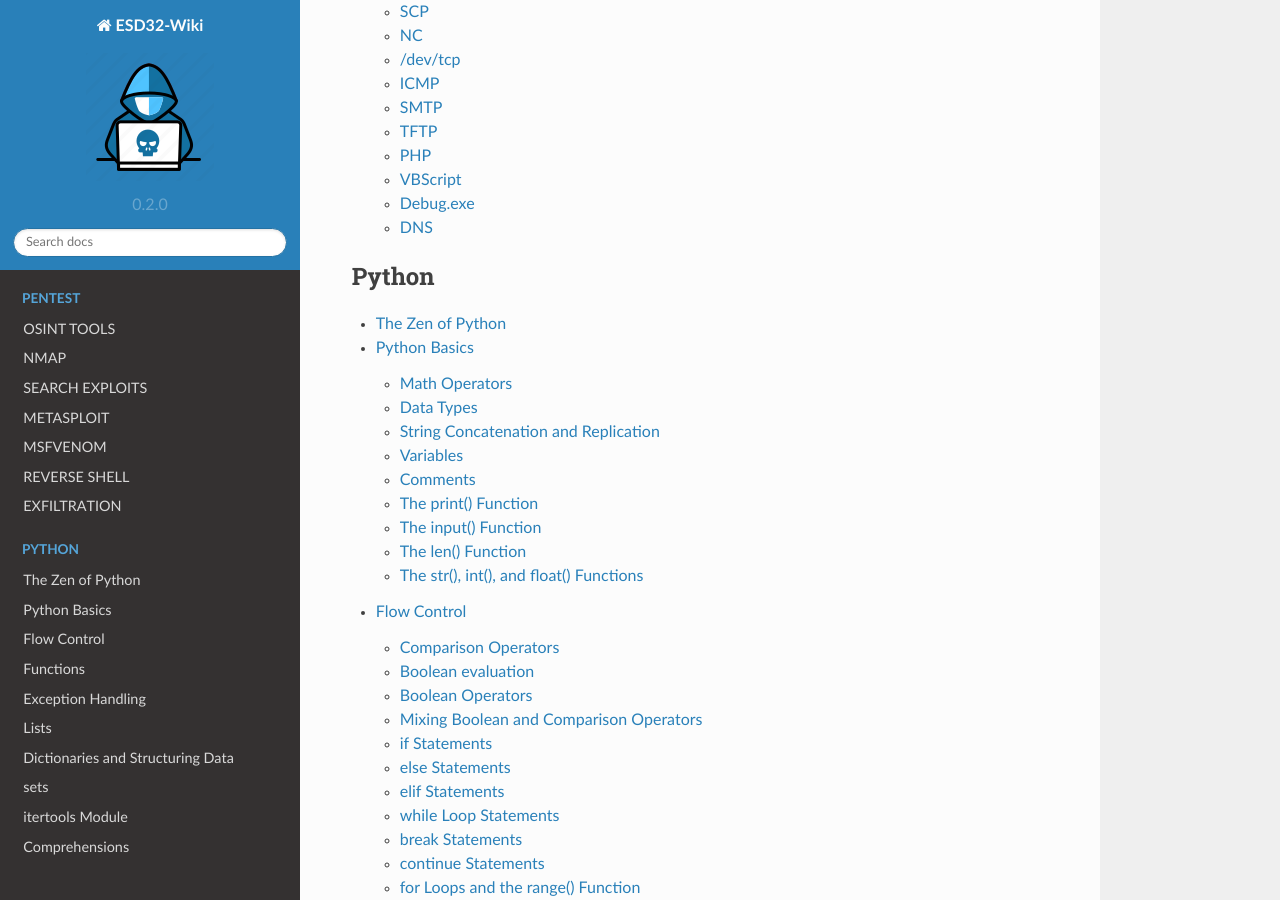
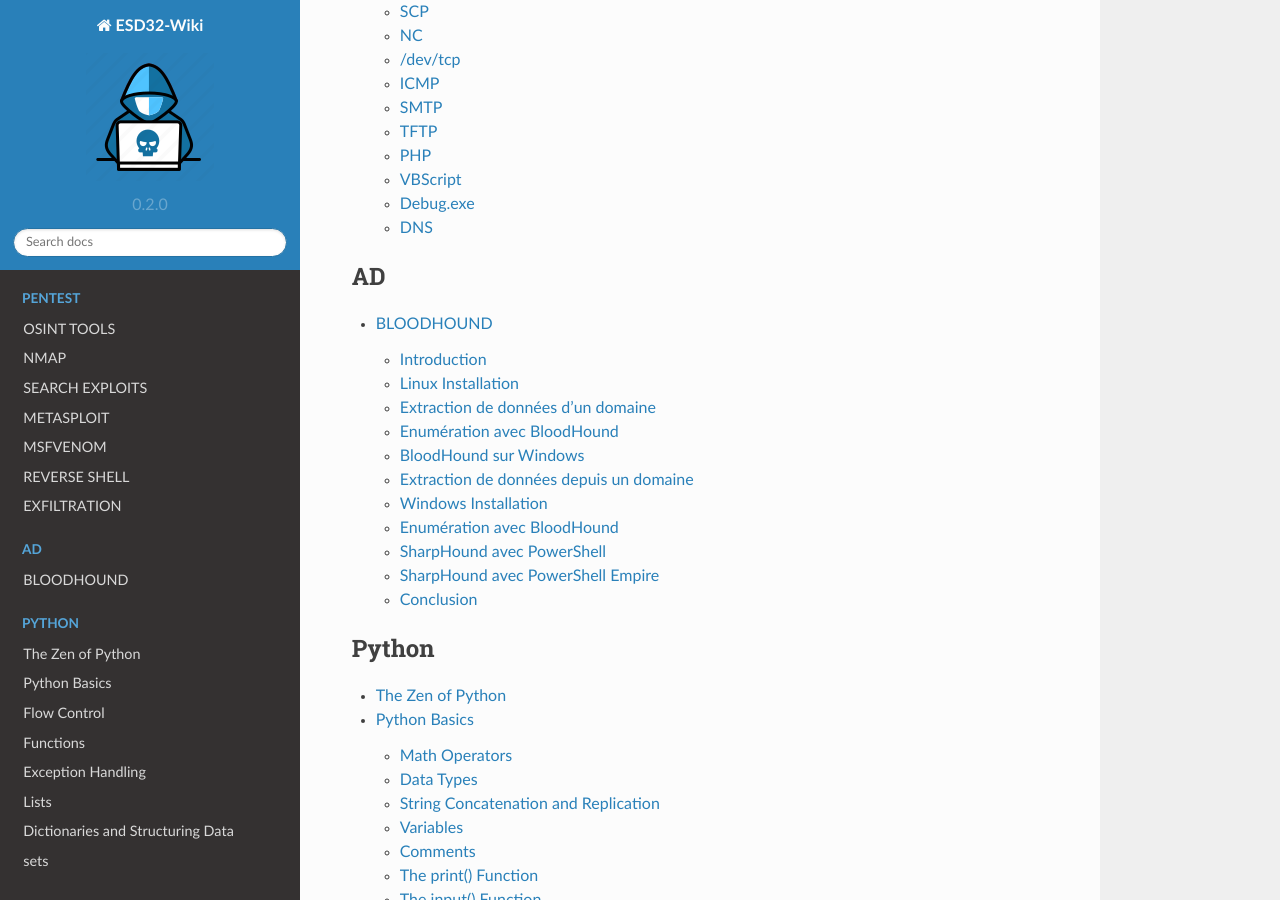
Before and after one commit to A73X/ESD32-Wiki, a Sphinx documentation site: the page built from docs/source/index.rst, in a window 1280 px wide and 900 px high, scrolled down 1838 px. Built offline with Sphinx 7.4.7 and the Read the Docs theme 2.0.0, drawn with Linux system fonts in a browser that asks for light colours; some of the changed lines change nothing that is shown.

Commit message:
add bloodhound

```diff
--- /dev/null
+++ b/docs/source/AD/bloodhound.rst
@@ -0,0 +1,228 @@
+==========
+BLOODHOUND
+==========
+
+**Source** : https://www.hackingarticles.in/active-directory-enumeration-bloodhound/
+
+Introduction
+============
+
+BloodHound est programmé pour générer des graphiques qui révèlent les secrets et les relations au sein d'un réseau Active Directory.
+BloodHound prend également en charge Azure.
+BloodHound permet aux attaquants d'identifier des chemins d'attaque complexes qu'il serait impossible d'identifier autrement.
+L'équipe bleue peut utiliser BloodHound pour identifier et corriger ces mêmes schémas d'attaque.
+
+Linux Installation
+==================
+
+Quelques guides et méthodes multiples peuvent vous aider à configurer et installer Bloodhound sur votre machine hôte.
+Nous allons suivre les documents officiels de BloodHound qui peuvent être trouvés sur leur `GitHub`_ mais en affinant le processus. Comme toujours avant d'installer un outil sur votre machine Linux, il est recommandé d'effectuer une mise à jour et de mettre à niveau vos paquets logiciels.
+De plus, si **Java** n'est pas installé sur votre machine, installez-le pour continuer.
+Nous ne procéderons pas à l'installation de **Java** car nous travaillons sur Kali Linux qui est préinstallé avec Java.
+La configuration de Bloodhound est un processus en 3 étapes. BloodHound a une interface graphique, un scrapper de données et une base de données neo4j.
+Cela signifie que nous devons les configurer individuellement.
+Nous commençons par l'interface graphique de Bloodhound qui peut être installée directement en utilisant la commande ``apt``.
+
+.. _Github: https://github.com/BloodHoundAD/BloodHound
+
+
+.. code-block:: bash
+
+  apt install bloodhound
+
+
+Ensuite, nous devons configurer le service **neo4j** qui contiendra les données qui peuvent être représentées sous forme de graphique. Lorsque nous avons exécuté ``apt install bloodhound``, il a installé **neo4j** avec lui.
+Si ce n'est pas le cas dans votre cas, vous pouvez toujours le télécharger en exécutant ``apt install neo4j``.
+Maintenant, nous devons configurer l'authentification et d'autres paramètres sur le service neo4j.
+Pour ce faire, nous lançons l'instance de la console neo4j.
+Elle hébergera l'interface distante à laquelle on peut accéder à l'aide d'un navigateur Web.
+Par défaut, elle est hébergée sur le port **7474**.
+
+.. code-block:: bash
+
+  neo4j console
+
+En entrant l'URL : http://localhost:7474 nous avons accès à l'interface distante.
+Elle comporte quelques valeurs pré-remplies et quelques champs noirs.
+Ici, entrez un nom d'utilisateur, nous choisissons le nom d'utilisateur **neo4j** et entrez un mot de passe.
+Après avoir entré les informations suivantes, vous serez en mesure de vous connecter à la base de données neo4j.
+
+.. note:: Avant de se connecter, il vous demandera de changer le mot de passe car il s'agit de votre première connexion. Entrez le mot de passe de votre choix et déplacez-vous pour connecter l'interface à distance neo4j.
+
+Maintenant que le service **neo4j** est opérationnel, nous pouvons lancer l'interface graphique de Bloodhound.
+Pour l'exécuter, il suffit de taper bloodhound dans votre terminal et d'appuyer sur la touche Entrée.
+Vous pouvez également essayer de chercher bloodhound dans la liste des applications installées dans le menu de Kali Linux et l'exécuter directement à partir de là.
+
+Dès que l'interface graphique de BloodHound démarre, elle demande un ensemble d'informations d'identification que nous venons de définir dans la configuration de neo4j.
+Utilisez le même ensemble d'informations d'identification et vous pourrez vous connecter à cette interface.
+
+.. important:: Vous pouvez enregistrer vos informations d'identification afin de ne pas avoir à vous connecter à chaque fois que vous souhaitez utiliser Bloodhound.
+
+Après s'être connecté à l'interface graphique de BloodHound, un écran blanc s'ouvre avec quelques boutons d'interaction sur le côté droit et une boîte de recherche sur le côté gauche avec quelques modules qui y sont attachés.
+C'est là que se termine la configuration de l'interface graphique. Comme nous l'avons vu dans l'introduction, le Bloodhound représente les données sous forme de jolis graphiques et recherche les chemins possibles.
+Pour tracer les graphiques, il a besoin des données du domaine.
+Ces données peuvent être extraites en utilisant un scrapper de données que nous devons maintenant installer.
+
+.. important:: Cela peut prêter à confusion mais pour que les choses soient claires une fois de plus. Nous avons installé BloodHound GUI dans les étapes précédentes qui tracent des graphiques basés sur les données. Maintenant, nous installons l'outil qui va extraire les données du domaine.
+
+Comme il est fait en Python, nous pouvons utiliser **pip3** pour installer bloodhound comme ceci :
+
+.. code-block:: bash
+
+  pip3 install bloodhound
+
+Extraction de données d'un domaine
+==================================
+
+Nous allons exécuter le python Bloodhound que nous venons d'installer en utilisant pip3 et extraire les données du domaine.
+Il est bon de mentionner qu'ici la configuration du domaine est telle que nous avons connecté le contrôleur de domaine, les clients et notre machine attaquante essentiellement dans le même réseau.
+Pour obtenir des données du domaine, n'importe quel utilisateur peut être utilisé.
+Nous utiliserons le compte Administrateur pour extraire un maximum de données pour cette énumération.
+Dans un scénario réaliste, vous vous retrouverez avec un utilisateur normal, puis vous lancerez l'outil Bloodhound et ensuite vous utiliserez les données énumérées pour atteindre l'Administrateur. Nous devons fournir les paramètres suivants pour extraire les données du domaine : nom d'utilisateur, mot de passe, serveur de nom (adresse IP du contrôleur de domaine), domaine et données que nous voulons extraire (nous utilisons "Tout" pour extraire le maximum de données du domaine).
+Les données extraites seront sous la forme de fichiers **.json** qui seront créés sur la base des requêtes qui ont été exécutées sur le domaine à la recherche de chemins et de permissions possibles de divers groupes et utilisateurs.
+
+.. code-block:: bash
+
+  bloodhound-python -u administer -p Ignite@987 -ns 192.168.1.172 -d ignite.local -c All
+
+.. note:: Après avoir lancé **bloodhound-python**, vous aurez des fichiers **json** dans votre répertoire courant. Il est possible de les vérifier avec la commande ``ls``. Pour les analyser dans l'interface graphique de BloodHound, vous devez glisser et déposer ces fichiers **json** dans l'interface graphique. Comme on peut l'observer dans l'image ci-dessous, nous avons les fichiers **computers.json**, **domains.json**, **groups.json**, **users.json**.
+
+Maintenant que tous les fichiers **json** ont été téléchargés, l'interface graphique de BloodHound peut commencer à tracer les graphiques. Bloodhound fonctionne de la manière suivante : maintenant qu'il est chargé avec les fichiers de données du domaine, vous pouvez soit entrer des requêtes pour tracer des graphiques, soit utiliser les requêtes pré-construites.
+Dans ce guide, nous allons utiliser les requêtes pré-construites.
+
+
+Enumération avec BloodHound
+===========================
+
+Commençons notre énumération par les requêtes analytiques préétablies. La première d'entre elles que nous utilisons est la requête **Find all Domain Admins**.
+Cette requête va récupérer tous les administrateurs de domaine qu'elle peut trouver dans sa base de données et les représenter sur le graphique comme indiqué dans l'image ci-dessous.
+Puisque notre domaine n'a qu'un seul Admin de domaine, il montre un nœud et ensuite 2 groupes sous cet Admin de domaine.
+
+Le suivant est assez intéressant.
+Elle s'intitule **Find Shortest Paths to Domain Admins**.
+Cela signifie que BloodHound va tracer les Admins de domaine et les utilisateurs qu'il peut trouver et ensuite nous serons en mesure de déduire quel type de chemin nous voulons prendre pour continuer à exploiter afin que nous puissions atteindre l'Admin de domaine avec le moins de résistance.
+Dans notre cas, il y a 4 chemins parmi lesquels deux (nœuds jaunes) sont équidistants.
+Cela signifie que nous pouvons utiliser n'importe lequel d'entre eux pour atteindre les administrateurs de domaine et nous savons qu'il existe une autorisation d'écriture générique que nous pouvons exploiter pour atteindre l'administrateur de domaine.
+C'est ainsi que, dans un environnement de domaine particulièrement compliqué et vaste, l'attaquant peut se frayer un chemin dans le désordre et obtenir l'accès à l'administrateur de domaine.
+
+Une autre requête préconstruite que nous allons utiliser est la requête **Find AS-REP Roastable Users (DontReqPreAuth)**.
+Le roasting **AS-REP** est une technique offensive contre Kerberos qui permet de récupérer les hashs de mots de passe des utilisateurs qui ne nécessitent pas de pré-authentification.
+Si l'utilisateur a activé l'option **Do not use Kerberos pre-authentication**, un attaquant peut récupérer un **AS-REP Kerberos** crypté avec le mot de passe **RC4-HMAC** de l'utilisateur et il peut tenter de craquer ce ticket hors ligne.
+
+La pré-authentification est l'étape initiale de l'authentification Kerberos, qui est gérée par le serveur d'authentification **KDC** et est destinée à empêcher les attaques par **force brute**.
+
+.. note:: La conclusion à laquelle nous sommes arrivés d'après notre dénombrement avec BloodHound est que l'utilisateur X est vulnérable à AS-REP Roasting. Cette affirmation peut être vérifiée en parcourant les utilisateurs et les ordinateurs d'Active Directory, puis en descendant dans les propriétés de l'utilisateur X. Dans la fenêtre des propriétés de l'utilisateur X, il y a un onglet Compte. Dans l'onglet Compte, nous pouvons voir que l'utilisateur X ne nécessite pas de préauthentification Kerberos.
+
+En savoir plus : `AS-REP Roasting`_
+
+.. _AS-REP Roasting: https://www.hackingarticles.in/as-rep-roasting/
+
+Une autre attaque que nous pouvons énumérer à l'aide du BloodHound est l'attaque DC Sync. Cette attaque permet à un attaquant de reproduire le comportement d'un contrôleur de domaine (DC). En général, il se fait passer pour un contrôleur de domaine et demande à d'autres DC des données d'identification des utilisateurs via GetNCChanges. Mais le compte compromis doit être un membre des administrateurs, Admin de domaine ou Admin d'entreprise pour récupérer les hachages de mots de passe des autres contrôleurs de domaine.
+
+A partir du graphique BloodHound, nous pouvons voir que l'utilisateur X est vulnérable à cette attaque.
+
+.. note:: La conclusion à laquelle nous sommes arrivés d'après notre énumération avec BloodHound est que l'utilisateur X est vulnérable à l'attaque DCSync. Cette affirmation peut être vérifiée en parcourant les utilisateurs et les ordinateurs de l'Active Directory et en descendant ensuite dans les propriétés de l'utilisateur X. Dans la fenêtre des propriétés de l'utilisateur X, il y a un onglet Member Of. Dans l'onglet Member Of, nous pouvons voir que l'utilisateur X fait partie de Domain Admins, ce qui le rend vulnérable à une attaque DC Sync.
+
+En savoir plus : `DCSync Attack`_
+
+.. _DCSync Attack: https://www.hackingarticles.in/credential-dumping-dcsync-attack/
+
+La prochaine énumération que nous allons effectuer en utilisant BloodHound est la liste de tous les comptes **Kerberoastable**. Le **Kerberoasting** est une technique qui permet à un attaquant de voler le ticket **KRB_TGS**, qui est crypté avec **RC4**, pour forcer brutalement le hachage des services applicatifs afin d'en extraire le mot de passe. D'après le graphique tracé par le BloodHound, on peut dire que **KRBTGT** et **SVC_SQLSERVICE** sont les deux utilisateurs qui sont vulnérables à cette attaque.
+
+Il existe un grand nombre de requêtes personnalisées et de requêtes intégrées qui peuvent être utilisées pour effectuer des recensements avec BloodHound. Une fois l'énumération et l'analyse terminées, vous pouvez effacer les valeurs de la base de données et ajouter de nouveaux fichiers **json** de valeurs différentes en parcourant l'onglet Database Info de l'interface graphique de BloodHound et en cliquant sur le bouton **Clear Database** (effacer la base de données).
+
+BloodHound sur Windows
+======================
+
+Il est également possible d'analyser et de dénombrer BloodHound directement à partir d'une machine Windows. Cela peut être utile dans les environnements qui limitent le déploiement de Kali Linux et d'autres outils pour attaquants. Le processus reste plus ou moins le même. Nous devons configurer l'ingestion de données, l'interface graphique de BloodHound et la base de données **neo4j** sur une machine Windows, comme nous l'avons fait précédemment pour Linux. Pour commencer, nous allons installer l'injecteur de données pour Windows qui s'appelle Sharphound. La différence entre l'investisseur Linux et l'investisseur Windows est qu'au lieu de créer des fichiers **json** , le SharpHound crée un fichier compressé qui inclut des fichiers CSV. La méthode de collecte des données reste la même.
+
+SharpHound peut être téléchargé sur `GitHub.`_
+
+.. _GitHub.: https://github.com/BloodHoundAD/SharpHound3
+
+Extraction de données depuis un domaine
+=======================================
+
+Lorsque l'attaquant exécute le SharpHound sur la machine connectée à Domain, il a créé un fichier compressé avec le nom BloodHound.
+
+.. code-block:: bash
+
+  sharphound.exe
+  dir
+
+Windows Installation
+====================
+
+De la configuration Linux, nous nous souvenons que BloodHound nécessite le service **neo4j**. Il peut être téléchargé pour Windows, puis exécuté à l'aide d'un fichier batch fourni avec le paquet d'installation. Ce service fonctionne également sur le **port 7474**.
+
+.. code-block:: bash
+
+  Download neo4j Windows
+  dir
+  neo4j.bat console
+
+Nous prenons l'URL de la console **neo4j** et l'ouvrons dans notre navigateur Web. Si nous nous souvenons bien, nous devons à ce stade configurer les informations d'identification qui seront également utilisées pour le BloodHound.
+
+.. note:: Après la configuration du mot de passe, nous essayons de nous connecter pour la première fois dans le service neo4j. Pour cela, nous devons redonner le mot de passe comme indiqué dans la capture d'écran ci-dessous.
+
+Après avoir réinitialisé le mot de passe et nous être connectés au service **neo4j** que nous avons configuré sur notre appareil Windows, nous pouvons accéder au service à partir de notre navigateur Web. Le panneau nous indique que nous sommes connectés avec succès au service **neo4j**.
+
+Maintenant que nous avons installé **l'Ingestor SharpHound** et le service **Neo4j** sur notre appareil Windows, il nous reste à installer l'interface graphique de BloodHound. C'est assez simple puisque nous avons un exécutable pour cela. Nous utilisons l'invite de commande Windows pour exécuter l'interface graphique comme le montre l'image ci-dessous.
+
+Télécharger `BloodHound GUI Windows`_
+
+.. _BloodHound GUI Windows: https://github.com/BloodHoundAD/BloodHound/releases
+
+.. code-block:: bash
+
+  dir
+  BloodHound.exe
+
+L'interface graphique de BloodHound est exécutée et nous avons un panneau de connexion comme le montre l'image ci-dessous. Nous utilisons les informations d'identification que nous avons définies dans la configuration de **neo4j** pour nous connecter à BloodHound GUI.
+
+Enumération avec BloodHound
+===========================
+
+À partir de là, le processus d'analyse et de dénombrement sur BloodHound est le même que celui dont nous avons parlé ci-dessus. Grâce à cet ensemble d'instructions, vous êtes en mesure d'exécuter BloodHound sur un appareil Windows.
+
+SharpHound avec PowerShell
+==========================
+
+Dans le prolongement du processus d'énumération de BloodHound sur Windows, nous souhaitons également démontrer le processus qui peut être suivi par les professionnels de la sécurité lorsqu'ils souhaitent utiliser le SharpHound sur Windows par le biais de PowerShell. Cela peut être fait car nous disposons des scripts PowerShell pour le SharpHound Ingestor. Après avoir contourné la restriction des scripts sur PowerShell, nous importons les modules du script PowerShell de SharpHound. Il contient un cmdlet du nom de Invoke BloodHound. Il peut être utilisé pour collecter des données sur la machine cible. Ceci est utile dans le scénario où il n'est pas possible d'exécuter un exécutable sur la machine cible.
+
+Télécharger le script `PowerShell SharpHound`_
+
+.. _PowerShell SharpHound: https://github.com/BloodHoundAD/BloodHound/tree/master/Collectors
+
+.. code-block:: bash
+
+  powershell -ep bypass
+  Import-Module .\SharpHound.ps1
+  Invoke-BloodHound -CollectMethod All
+
+SharpHound avec PowerShell Empire
+=================================
+
+Le script SharpHound que nous avons utilisé précédemment sur PowerShell peut également être trouvé dans Kali Linux. Il est situé dans l'Empire PowerShell. Après avoir réussi à prendre pied sur un appareil faisant partie d'un domaine, l'attaquant peut utiliser directement l'Empire pour exécuter SharpHound et en extraire les données. Pour ce faire, nous devons utiliser le module Bloodhound dans les modules Situational Awareness de l'Empire. Après son exécution, il indique à l'attaquant l'emplacement où se trouvent les fichiers csv de données.
+
+.. code-block:: bash
+
+  usemodule situtationa_awareness/network/bloodhound
+  execute
+
+Un attaquant peut utiliser la commande download sur PowerShell Empire pour transférer les fichiers csv vers la machine hôte, c'est-à-dire Kali Linux. Nous pouvons utiliser les multiples fichiers csv de la même manière que nous avons utilisé les fichiers **json** précédemment pour tracer des graphiques et énumérer un Active Directory.
+
+.. code-block:: bash
+
+  ls
+  download group_memberships.csv
+  download local_admins.csv
+  download trusts.csv
+  download user_sessions.csv
+
+Conclusion
+==========
+
+Ce guide a été créé par nos soins afin que les professionnels de la sécurité, qu'ils appartiennent à l'équipe rouge ou à l'équipe bleue, puissent déployer, configurer et utiliser BloodHound pour recenser les déploiements Active Directory. Il s'agit d'un outil très utile qui peut être utilisé pour comprendre les mécanismes d'un réseau Active Directory et ensuite utiliser ces informations pour élever les privilèges ou exploiter le réseau.
+
+Author: Pavandeep Singh is a Technical Writer, Researcher, and Penetration Tester.
--- a/docs/source/index.rst
+++ b/docs/source/index.rst
@@ -24,6 +24,12 @@ Bienvenue sur le WiKi ESD32 !
 
 .. toctree::
    :maxdepth: 2
+   :caption: AD
+
+   AD/bloodhound.rst
+
+.. toctree::
+   :maxdepth: 2
    :caption: Python
 
    python/pycheet.rst
```
